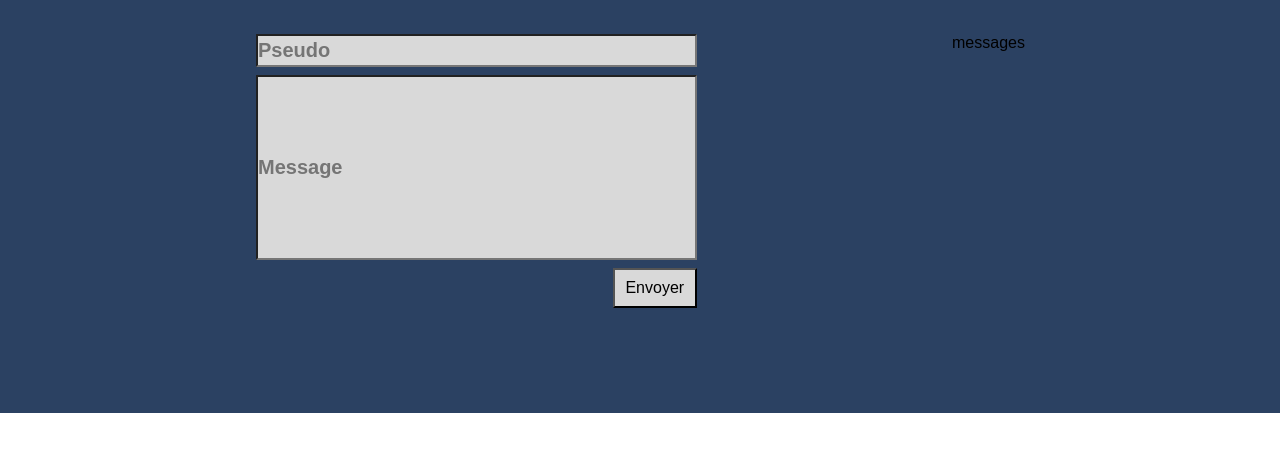
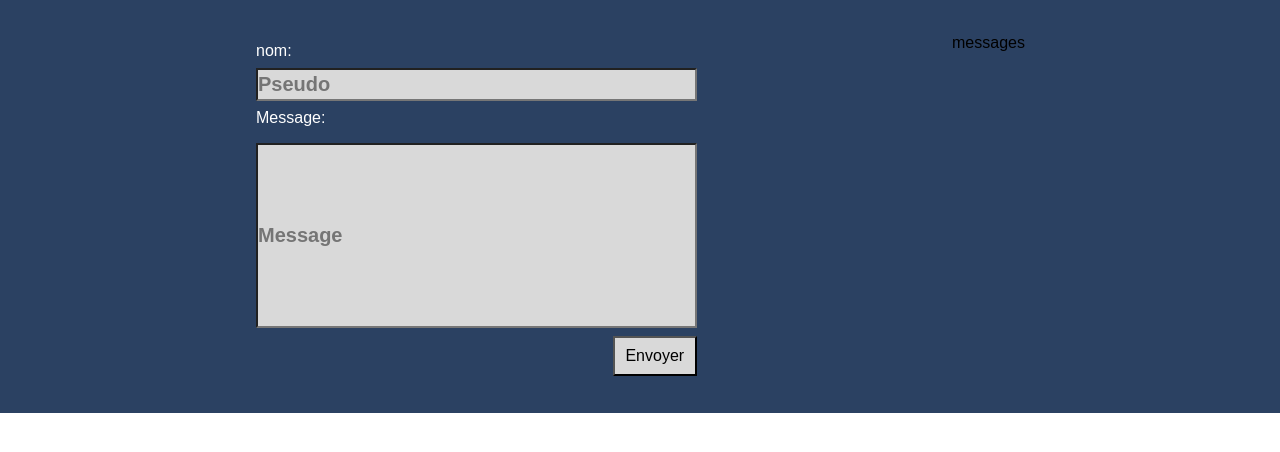
Before and after one commit to William97163/brief_web_project, a PHP site: page / in a window 1280 px wide. Shown: the part 1057-1509 px from the top of the page. Run offline with PHP 8.4, Linux system fonts and the light colour scheme; some web fonts are replaced.

Commit message:
rajout des labels

```diff
--- a/index.html
+++ b/index.html
@@ -60,6 +60,7 @@
         <div class="content">
           <div class="left">
             <form class="avis_form" method="post">
+              <label for="nom">nom:</label>
               <input
                 type="text"
                 id="nom"
@@ -68,6 +69,7 @@
                 placeholder="Pseudo"
                 required
               />
+              <label for="message">Message:</label>
               <input
                 type="text"
                 id="message"
--- a/style/main.css
+++ b/style/main.css
@@ -89,6 +89,13 @@ section h1 {
   display: flex;
 }
 
+.avis .left label {
+  display: flex;
+  color: white;
+  margin-bottom: 0.5rem;
+  margin-top: 0.5rem;
+}
+
 .avis .left .psd {
   width: 437px;
   height: 29px;
```
Also changed, not shown: assets/footer_logo.png (added), assets/header_logo.png (added), bdd/mcd.png (added), 1 other file.
